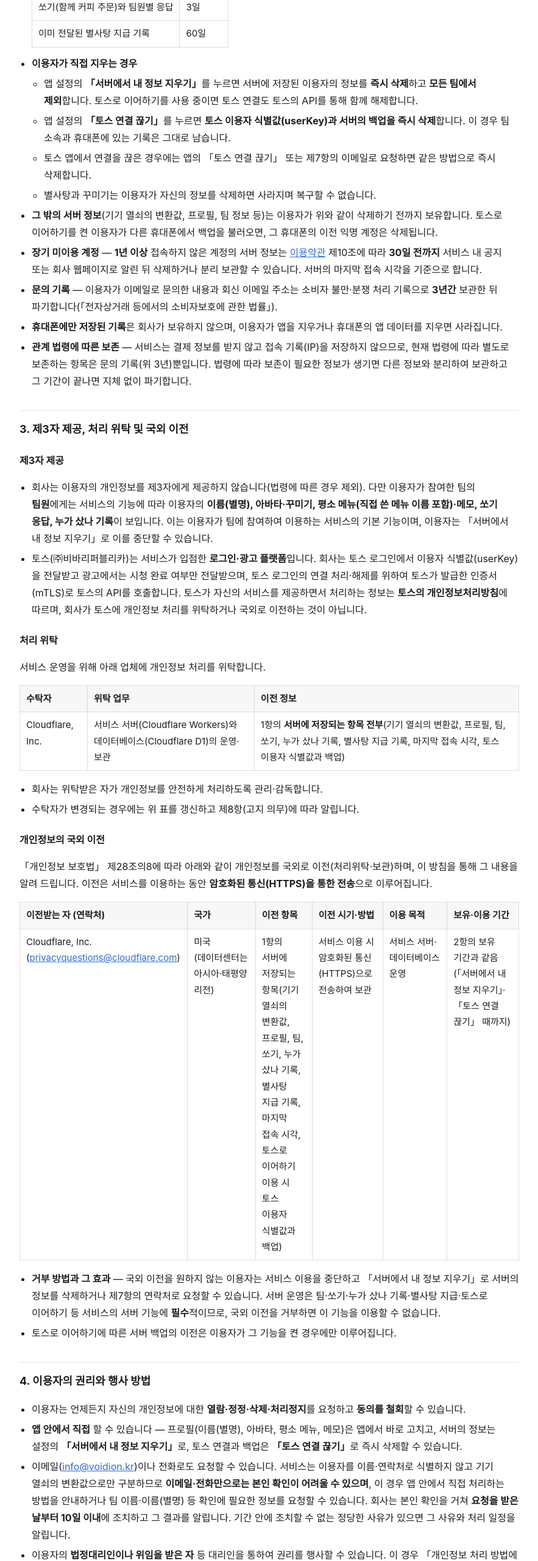
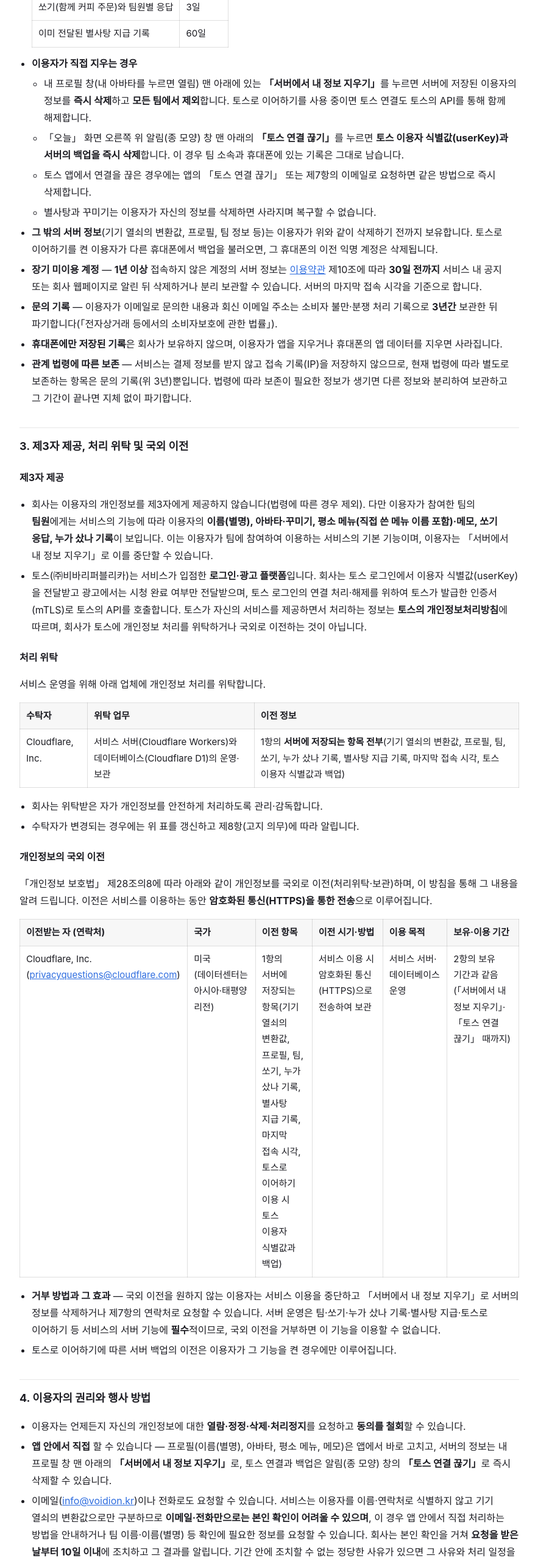
Before and after one commit to EunHwanLee83/voidion-corp, a plain HTML site: page coffee-and-i/privacy.html in a window 1280 px wide. Shown: the part 2440-5000 px from the top of the page at 61% size, without its empty margins (198-1081 px from the left). Drawn offline with Linux system fonts and the light colour scheme.

Commit message:
커피앤아이 약관 수정 — 「서버에서 내 정보 지우기」 위치 = 내 프로필 창 맨 아래 · 「토스 연결 끊기」 = 오늘 화면 알림 창 맨 아래

```diff
--- a/coffee-and-i/privacy.html
+++ b/coffee-and-i/privacy.html
@@ -79,8 +79,8 @@
   </li>
   <li><b>이용자가 직접 지우는 경우</b>
     <ul>
-      <li>앱 설정의 <b>「서버에서 내 정보 지우기」</b>를 누르면 서버에 저장된 이용자의 정보를 <b>즉시 삭제</b>하고 <b>모든 팀에서 제외</b>합니다. 토스로 이어하기를 사용 중이면 토스 연결도 토스의 API를 통해 함께 해제합니다.</li>
-      <li>앱 설정의 <b>「토스 연결 끊기」</b>를 누르면 <b>토스 이용자 식별값(userKey)과 서버의 백업을 즉시 삭제</b>합니다. 이 경우 팀 소속과 휴대폰에 있는 기록은 그대로 남습니다.</li>
+      <li>내 프로필 창(내 아바타를 누르면 열림) 맨 아래에 있는 <b>「서버에서 내 정보 지우기」</b>를 누르면 서버에 저장된 이용자의 정보를 <b>즉시 삭제</b>하고 <b>모든 팀에서 제외</b>합니다. 토스로 이어하기를 사용 중이면 토스 연결도 토스의 API를 통해 함께 해제합니다.</li>
+      <li>「오늘」 화면 오른쪽 위 알림(종 모양) 창 맨 아래의 <b>「토스 연결 끊기」</b>를 누르면 <b>토스 이용자 식별값(userKey)과 서버의 백업을 즉시 삭제</b>합니다. 이 경우 팀 소속과 휴대폰에 있는 기록은 그대로 남습니다.</li>
       <li>토스 앱에서 연결을 끊은 경우에는 앱의 「토스 연결 끊기」 또는 제7항의 이메일로 요청하면 같은 방법으로 즉시 삭제합니다.</li>
       <li>별사탕과 꾸미기는 이용자가 자신의 정보를 삭제하면 사라지며 복구할 수 없습니다.</li>
     </ul>
@@ -124,7 +124,7 @@
 <h2>4. 이용자의 권리와 행사 방법</h2>
 <ul>
   <li>이용자는 언제든지 자신의 개인정보에 대한 <b>열람·정정·삭제·처리정지</b>를 요청하고 <b>동의를 철회</b>할 수 있습니다.</li>
-  <li><b>앱 안에서 직접</b> 할 수 있습니다 — 프로필(이름(별명), 아바타, 평소 메뉴, 메모)은 앱에서 바로 고치고, 서버의 정보는 설정의 <b>「서버에서 내 정보 지우기」</b>로, 토스 연결과 백업은 <b>「토스 연결 끊기」</b>로 즉시 삭제할 수 있습니다.</li>
+  <li><b>앱 안에서 직접</b> 할 수 있습니다 — 프로필(이름(별명), 아바타, 평소 메뉴, 메모)은 앱에서 바로 고치고, 서버의 정보는 내 프로필 창 맨 아래의 <b>「서버에서 내 정보 지우기」</b>로, 토스 연결과 백업은 알림(종 모양) 창의 <b>「토스 연결 끊기」</b>로 즉시 삭제할 수 있습니다.</li>
   <li>이메일(<a href="mailto:info@voidion.kr">info@voidion.kr</a>)이나 전화로도 요청할 수 있습니다. 서비스는 이용자를 이름·연락처로 식별하지 않고 기기 열쇠의 변환값으로만 구분하므로 <b>이메일·전화만으로는 본인 확인이 어려울 수 있으며</b>, 이 경우 앱 안에서 직접 처리하는 방법을 안내하거나 팀 이름·이름(별명) 등 확인에 필요한 정보를 요청할 수 있습니다. 회사는 본인 확인을 거쳐 <b>요청을 받은 날부터 10일 이내</b>에 조치하고 그 결과를 알립니다. 기간 안에 조치할 수 없는 정당한 사유가 있으면 그 사유와 처리 일정을 알립니다.</li>
   <li>이용자의 <b>법정대리인이나 위임을 받은 자</b> 등 대리인을 통하여 권리를 행사할 수 있습니다. 이 경우 「개인정보 처리 방법에 관한 고시」에 따른 위임장을 제출하여야 합니다.</li>
   <li>법령에 따라 요청의 전부 또는 일부를 거절하는 경우 그 사유와 이의 제기 방법을 알립니다.</li>
```
Also changed, not shown: coffee-and-i/terms.html (+4 -4 lines).
